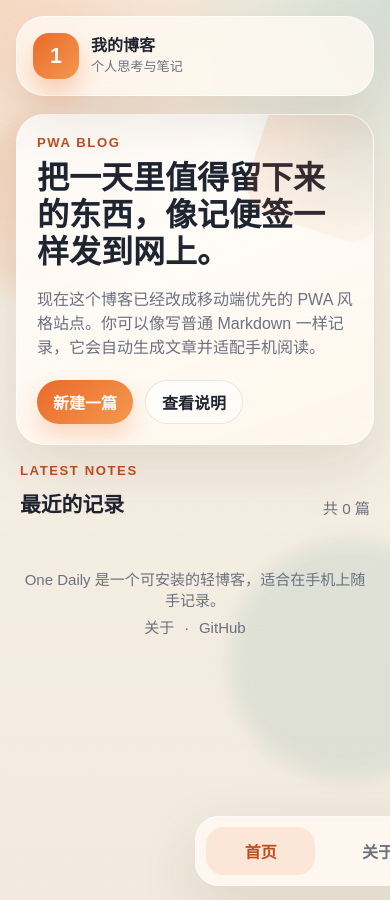
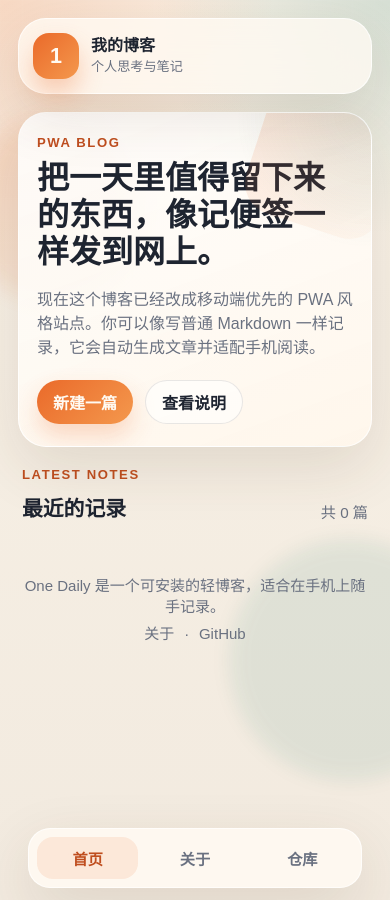
Before and after one commit to devang668/one-daily, a Jekyll site: the page built from index.md, in a window 390 px wide. Built offline with Jekyll 4.4.1, drawn with Linux system fonts in a browser that asks for light colours.

Commit message:
Refine mobile spacing and bottom nav behavior

```diff
--- a/assets/app.js
+++ b/assets/app.js
@@ -3,6 +3,7 @@
 let deferredPrompt = null;
 
 const installButton = document.querySelector(".install-button");
+const mobileNav = document.querySelector(".mobile-nav");
 const isStandalone = window.matchMedia("(display-mode: standalone)").matches || window.navigator.standalone;
 
 if (isStandalone) {
@@ -44,3 +45,24 @@
     installButton.hidden = true;
   });
 }
+
+if (mobileNav) {
+  const mobileBreakpoint = window.matchMedia("(max-width: 759px)");
+
+  const updateMobileNavVisibility = () => {
+    if (!mobileBreakpoint.matches) {
+      mobileNav.classList.remove("is-visible");
+      return;
+    }
+
+    const threshold = 120;
+    const scrollBottom = window.scrollY + window.innerHeight;
+    const pageBottom = document.documentElement.scrollHeight - threshold;
+    mobileNav.classList.toggle("is-visible", scrollBottom >= pageBottom);
+  };
+
+  updateMobileNavVisibility();
+  window.addEventListener("scroll", updateMobileNavVisibility, { passive: true });
+  window.addEventListener("resize", updateMobileNavVisibility);
+  mobileBreakpoint.addEventListener("change", updateMobileNavVisibility);
+}
--- a/assets/styles.css
+++ b/assets/styles.css
@@ -451,28 +451,39 @@
 .mobile-nav {
   position: fixed;
   left: 50%;
-  bottom: 14px;
+  bottom: calc(12px + env(safe-area-inset-bottom, 0px));
   z-index: 40;
   display: grid;
   grid-template-columns: repeat(3, minmax(0, 1fr));
-  gap: 8px;
-  width: calc(100% - 24px);
-  max-width: 520px;
-  padding: 10px;
+  gap: 6px;
+  width: min(calc(100% - 56px), 360px);
+  padding: 8px;
   border: 1px solid rgba(255, 255, 255, 0.72);
-  border-radius: 24px;
-  background: rgba(255, 250, 242, 0.84);
+  border-radius: 22px;
+  background: rgba(255, 250, 242, 0.9);
   backdrop-filter: blur(18px);
   box-shadow: var(--shadow);
+  opacity: 0;
+  transform: translateX(-50%) translateY(22px);
+  pointer-events: none;
+  transition: opacity 180ms ease, transform 180ms ease;
+}
+
+.mobile-nav.is-visible {
+  opacity: 1;
+  transform: translateX(-50%) translateY(0);
+  pointer-events: auto;
 }
 
 .mobile-nav a {
   display: grid;
   place-items: center;
-  min-height: 48px;
-  border-radius: 18px;
+  min-height: 42px;
+  padding: 0 10px;
+  border-radius: 16px;
   text-decoration: none;
   color: var(--muted);
+  font-size: 0.95rem;
   font-weight: 700;
 }
 
@@ -509,6 +520,19 @@
 }
 
 @media (max-width: 759px) {
+  .app-shell {
+    padding: 18px 18px 40px;
+  }
+
+  .main-panel {
+    gap: 20px;
+  }
+
+  .topbar {
+    top: 10px;
+    padding: 14px;
+  }
+
   .brand-copy small {
     max-width: 14rem;
   }
@@ -516,7 +540,15 @@
   .hero-card,
   .info-card,
   .post-article {
-    padding: 20px;
+    padding: 22px 18px;
+  }
+
+  .post-card-link {
+    padding: 20px 18px;
+  }
+
+  .site-footer {
+    padding-bottom: calc(8px + env(safe-area-inset-bottom, 0px));
   }
 }
 
@@ -533,4 +565,8 @@
   .post-card-link {
     transition: none;
   }
+
+  .mobile-nav {
+    transition: none;
+  }
 }
```
